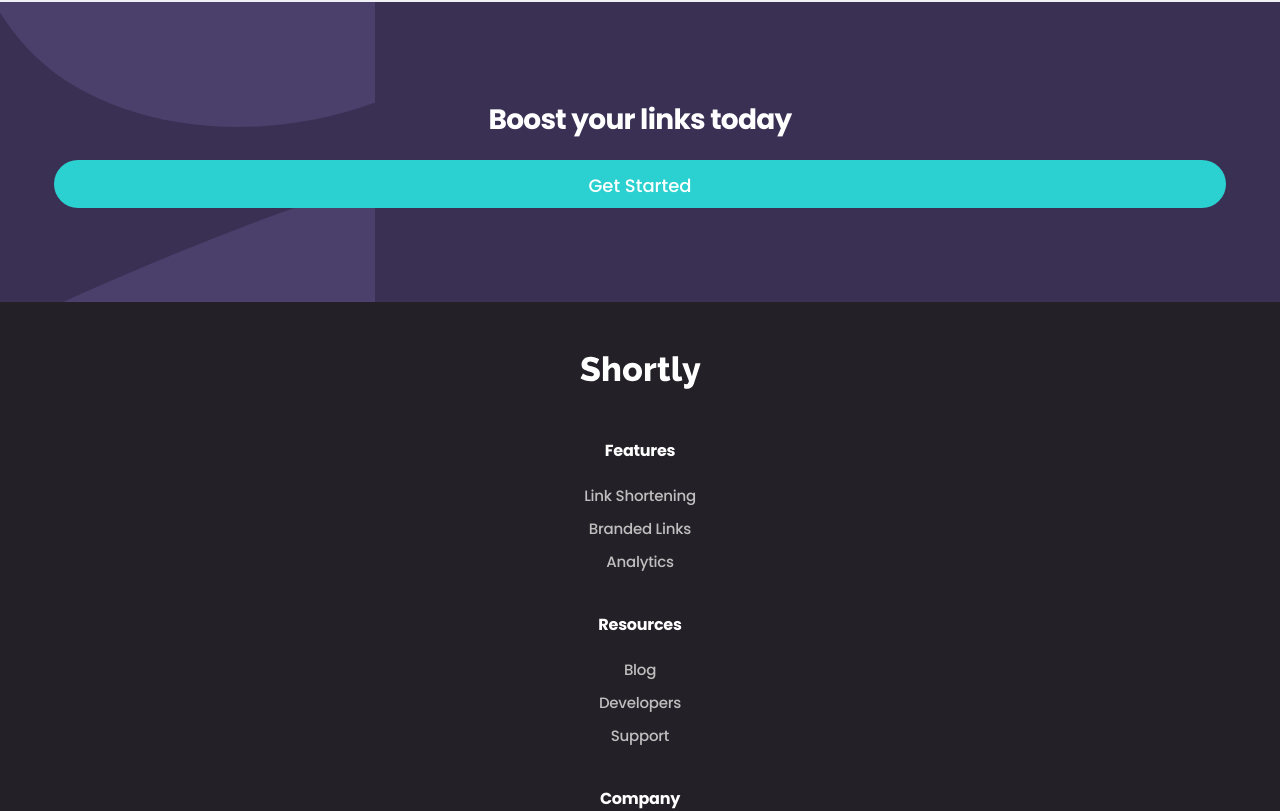
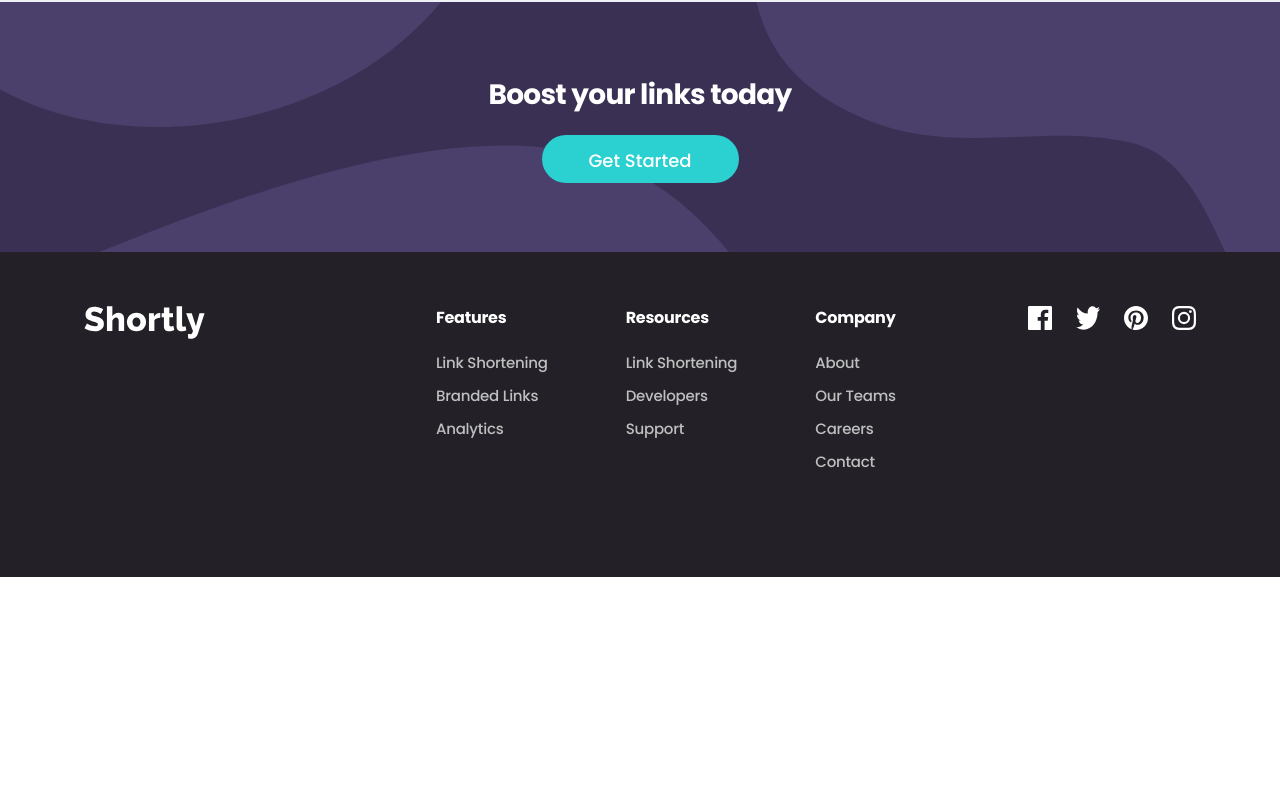
Before and after one commit to Mikoyzskie/fm-url-shortener, a Next.js app: page / in a window 1280 px wide. Shown: the part 2096-2907 px from the top of the page. After the commit the page ends 2673 px from the top, so only its background shows below. Built offline with nearby package versions, Linux system fonts and the light colour scheme.

Commit message:
Footer responsive

```diff
--- a/src/components/Footer.tsx
+++ b/src/components/Footer.tsx
@@ -2,9 +2,29 @@ import React from 'react'
 import Image from "next/image"
 import Button from './Button'
 
+interface ILinks {
+    name: string,
+    navs: string[]
+}
+
 export default function Footer() {
 
     const socials = ["facebook", "twitter", "pinterest", "instagram"]
+    const links: ILinks[] = [
+        {
+            name: "Features",
+            navs: ["Link Shortening", "Branded Links", "Analytics"]
+        },
+        {
+            name: "Resources",
+            navs: ["Link Shortening", "Developers", "Support"]
+        },
+        {
+            name: "Company",
+            navs: ["About", "Our Teams", "Careers", "Contact"]
+        },
+
+    ]
 
     return (
         <>
@@ -14,15 +34,24 @@ export default function Footer() {
                     alt="pattern background"
                     height={300}
                     width={375}
+                    className='block md:hidden w-full object-cover h-[300px]'
+                />
+                <Image
+                    src={"/bg-boost-desktop.svg"}
+                    alt="pattern background"
+                    height={250}
+                    width={1440}
+                    className='hidden md:block w-full object-cover h-[250px]'
                 />
                 <div className='absolute inset-0 flex flex-col items-center justify-center gap-4'>
                     <h2 className='font-bold text-[28px] leading-[48px] -tracking-[0.7px]'>Boost your links today</h2>
-                    <div className='w-full px-[54px]'>
+                    <div className='w-full md:max-w-[197px] px-[54px] md:px-0'>
                         <Button text='Get Started' />
                     </div>
                 </div>
             </div>
-            <footer className='bg-[#232127] text-white px-6 flex flex-col items-center pt-[54px] pb-14'>
+            <footer className='bg-[#232127] text-white px-6 md:px-0 pt-[54px] pb-14'>
+                <div className='flex flex-col items-center md:flex-row md:items-start max-w-[1112px] mx-auto w-full justify-between'>
                     <Image
                         src={"/footer-logo.svg"}
                         alt='shortly logo'
@@ -30,32 +59,26 @@ export default function Footer() {
                         width={121}
                         className='mb-[50px]'
                     />
-                <div className='flex flex-col gap-10 pb-12'>
-                    <div className='flex flex-col gap-[22px]'>
-                        <h3 className='text-center font-bold leading-[23px] -tracking-[0.25px]'>Features</h3>
-                        <div className='flex flex-col gap-[10px] text-center text-[#BFBFBF] text-[15px] font-medium -tracking-[0.23px] leading-[23px]'>
-                            <p>Link Shortening</p>
-                            <p>Branded Links</p>
-                            <p>Analytics</p>
+                    <div className='flex flex-col md:flex-row md:gap-[101px] justify-between items-center md:items-start'>
+                        <div className='grid grid-cols-1 md:grid-cols-3 gap-10 md:gap-[78px] pb-12'>
+                            {
+                                links.map((link: ILinks, index: number) => {
+                                    return (
+                                        <div key={index} className='flex flex-col gap-[22px]'>
+                                            <h3 className='text-center md:text-start font-bold leading-[23px] -tracking-[0.25px]'>{link.name}</h3>
+                                            <div className='flex flex-col gap-[10px] text-center md:text-start text-[#BFBFBF] text-[15px] font-medium -tracking-[0.23px] leading-[23px]'>
+                                                {
+                                                    link.navs.map((nav, index) => {
+                                                        return (
+                                                            <p key={index}>{nav}</p>
+                                                        )
+                                                    })
+                                                }
                                             </div>
                                         </div>
-                    <div className='flex flex-col gap-[22px]'>
-                        <h3 className='text-center font-bold leading-[23px] -tracking-[0.25px]'>Resources</h3>
-                        <div className='flex flex-col gap-[10px] text-center text-[#BFBFBF] text-[15px] font-medium -tracking-[0.23px] leading-[23px]'>
-                            <p>Blog</p>
-                            <p>Developers</p>
-                            <p>Support</p>
-                        </div>
-                    </div>
-                    <div className='flex flex-col gap-[22px]'>
-                        <h3 className='text-center font-bold leading-[23px] -tracking-[0.25px]'>Company</h3>
-                        <div className='flex flex-col gap-[10px] text-center text-[#BFBFBF] text-[15px] font-medium -tracking-[0.23px] leading-[23px]'>
-                            <p>About</p>
-                            <p>Our Teams</p>
-                            <p>Careers</p>
-                            <p>Contact</p>
-                        </div>
-                    </div>
+                                    )
+                                })
+                            }
                         </div>
                         <div className='flex gap-6'>
                             {
@@ -72,6 +95,8 @@ export default function Footer() {
                                 })
                             }
                         </div>
+                    </div>
+                </div>
             </footer>
         </>
     )
```
Lines whose indentation alone changed are shown as unchanged.
